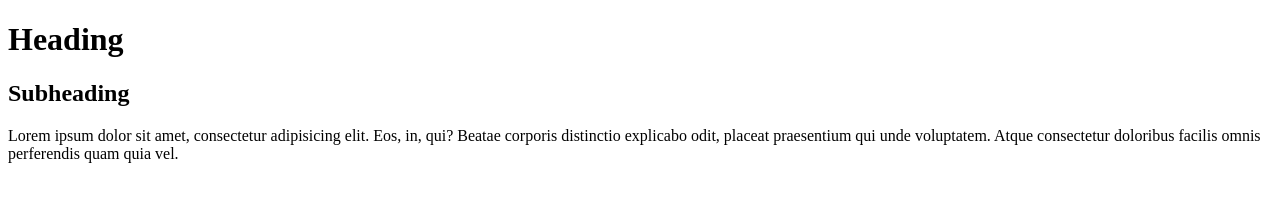
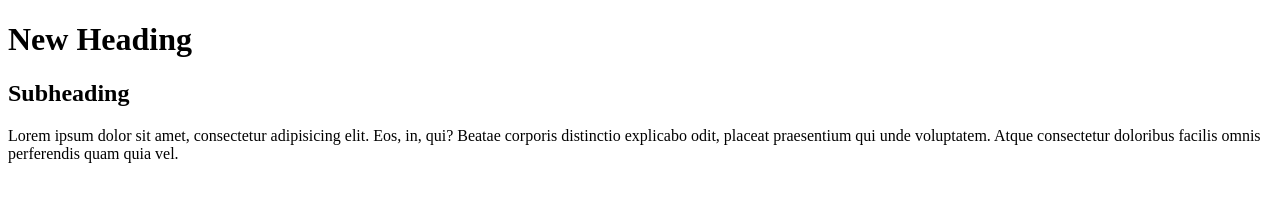
Before and after one commit to angular/visualdiff-dev, a website: page app/index.html in a window 1280 px wide. Drawn offline with nearby package versions, Linux system fonts and the light colour scheme.

Commit message:
this should fail in travis

```diff
--- a/app/index.html
+++ b/app/index.html
@@ -7,7 +7,7 @@
     <script src="app.js"></script>
   </head>
   <body>
-  <h1>Heading</h1>
+  <h1>New Heading</h1>
   <h2>Subheading</h2>
   <p>Lorem ipsum dolor sit amet, consectetur adipisicing elit. Eos, in, qui? Beatae corporis distinctio explicabo odit, placeat praesentium qui unde voluptatem. Atque consectetur doloribus facilis omnis perferendis quam quia vel.</p>
   </body>
```
